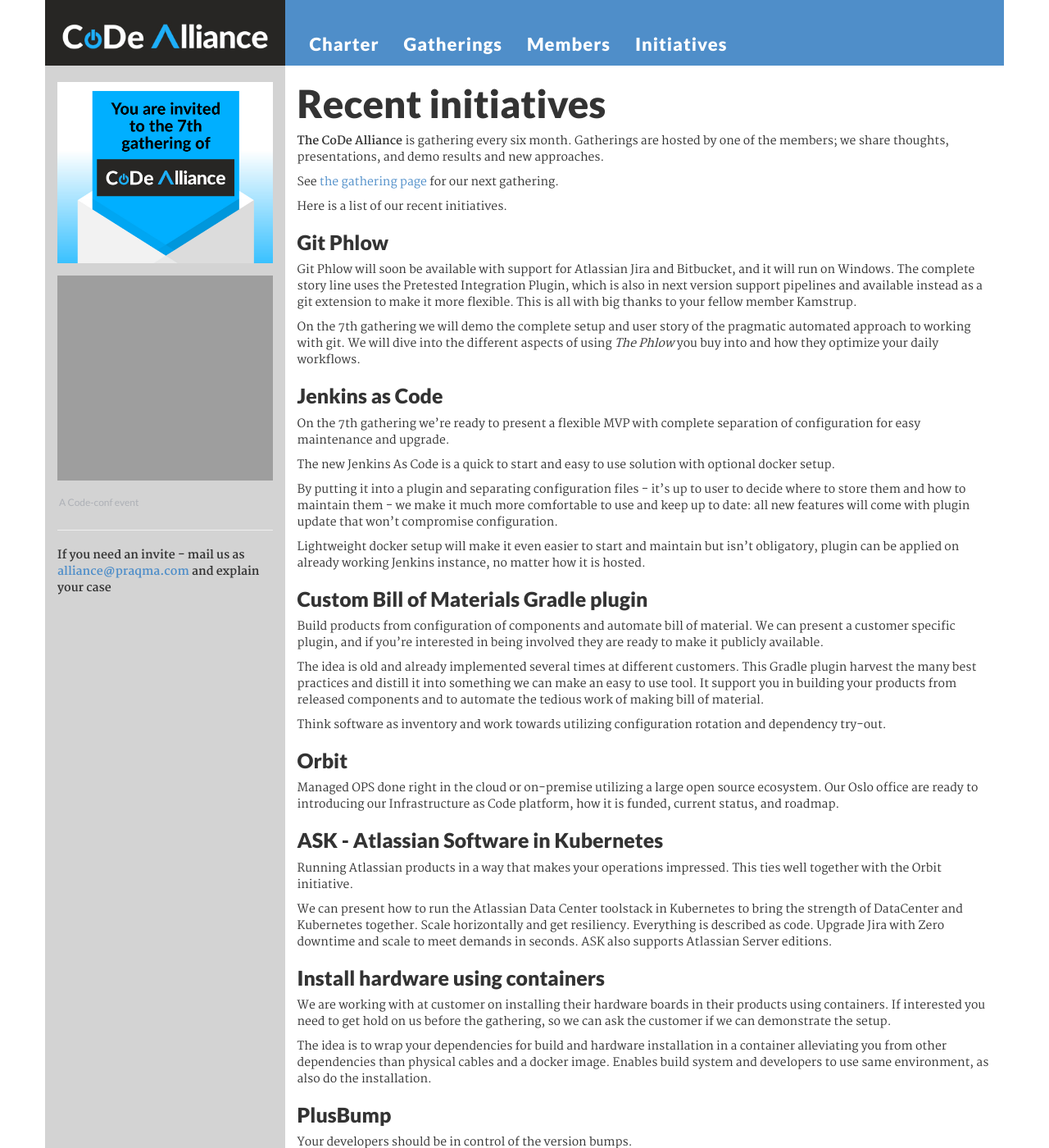
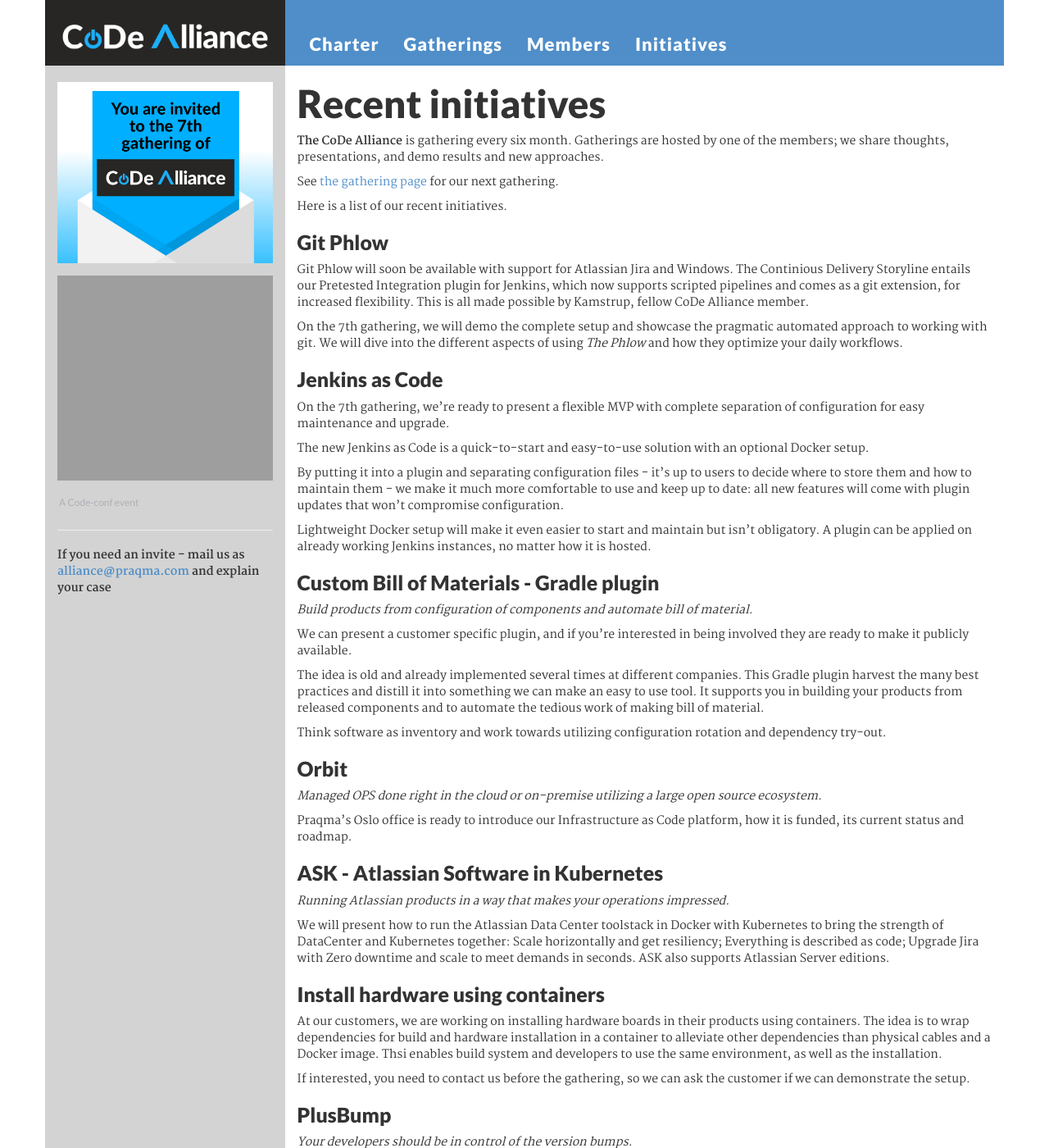
Before and after one commit to Praqma/web-alliance, a Jekyll site: the page built from _pages/initiatives.md, in a window 1280 px wide and 1400 px high. Shown: the whole window at 82% size. Built offline with Jekyll 4.4.1, drawn with Linux system fonts in a browser that asks for light colours; some of the changed text lies outside the part shown; grey boxes are pictures that could not be loaded.

Commit message:
close #60 fix typos on recent initiatives page

```diff
--- a/_pages/initiatives.md
+++ b/_pages/initiatives.md
@@ -11,53 +11,56 @@
 
 ## Git Phlow {#gitphlow}
 
-Git Phlow will soon be available with support for Atlassian Jira and Bitbucket, and it will run on Windows. The complete story line uses the Pretested Integration Plugin, which is also in next version support pipelines and available instead as a git extension to make it more flexible. This is all with big thanks to your fellow member Kamstrup.
+Git Phlow will soon be available with support for Atlassian Jira and Windows. The Continious Delivery Storyline entails our Pretested Integration plugin for Jenkins, which now supports scripted pipelines and comes as a git extension, for increased flexibility. This is all made possible by Kamstrup, fellow CoDe Alliance member.
 
-On the 7th gathering we will demo the complete setup and user story of the pragmatic automated approach to working with git.
-We will dive into the different aspects of using _The Phlow_ you buy into and how they optimize your daily workflows.
+On the 7th gathering, we will demo the complete setup and showcase the pragmatic automated approach to working with git. We will dive into the different aspects of using _The Phlow_ and how they optimize your daily workflows.
 
 ## Jenkins as Code {#jac}
 
-On the 7th gathering we're ready to present a flexible MVP with complete separation of configuration for easy maintenance and upgrade.
+On the 7th gathering, we're ready to present a flexible MVP with complete separation of configuration for easy maintenance and upgrade.
 
-The new Jenkins As Code is a quick to start and easy to use solution with optional docker setup.
+The new Jenkins as Code is a quick-to-start and easy-to-use solution with an optional Docker setup.
 
-By putting it into a plugin and separating configuration files - it’s up to user to decide where to store them and how to maintain them - we make it much more comfortable to use and keep up to date: all new features will come with plugin update that won’t compromise configuration.
+By putting it into a plugin and separating configuration files - it’s up to users to decide where to store them and how to maintain them - we make it much more comfortable to use and keep up to date: all new features will come with plugin updates that won’t compromise configuration.
 
-Lightweight docker setup will make it even easier to start and maintain but isn’t obligatory, plugin can be applied on already working Jenkins instance, no matter how it is hosted.
+Lightweight Docker setup will make it even easier to start and maintain but isn’t obligatory. A plugin can be applied on already working Jenkins instances, no matter how it is hosted.
 
-## Custom Bill of Materials Gradle plugin
+## Custom Bill of Materials - Gradle plugin
 
-Build products from configuration of components and automate bill of material. We can present a customer specific plugin, and if you're interested in being involved they are ready to make it publicly available.
+_Build products from configuration of components and automate bill of material._
 
-The idea is old and already implemented several times at different customers. This Gradle plugin harvest the many best practices and distill it into something we can make an easy to use tool. It support you in building your products from released components and to automate the tedious work of making bill of material.
+We can present a customer specific plugin, and if you're interested in being involved they are ready to make it publicly available.
+
+The idea is old and already implemented several times at different companies. This Gradle plugin harvest the many best practices and distill it into something we can make an easy to use tool. It supports you in building your products from released components and to automate the tedious work of making bill of material.
 
 Think software as inventory and work towards utilizing configuration rotation and dependency try-out.
 
-
 ## Orbit
 
-Managed OPS done right in the cloud or on-premise utilizing a large open source ecosystem. Our Oslo office are ready to introducing our Infrastructure as Code platform, how it is funded, current status, and roadmap.
+_Managed OPS done right in the cloud or on-premise utilizing a large open source ecosystem._
+
+Praqma's Oslo office is ready to introduce our Infrastructure as Code platform, how it is funded, its current status and roadmap.
 
 ## ASK - Atlassian Software in Kubernetes
 
-Running Atlassian products in a way that makes your operations impressed. This ties well together with the Orbit initiative.
+_Running Atlassian products in a way that makes your operations impressed._
 
-We can present how to run the Atlassian Data Center toolstack in Kubernetes to bring the strength of DataCenter and Kubernetes together. Scale horizontally and get resiliency. Everything is described as code. Upgrade Jira with Zero downtime and scale to meet demands in seconds. ASK also supports Atlassian Server editions.
+We will present how to run the Atlassian Data Center toolstack in Docker with Kubernetes to bring the strength of DataCenter and Kubernetes together: Scale horizontally and get resiliency; Everything is described as code; Upgrade Jira with Zero downtime and scale to meet demands in seconds.
+ASK also supports Atlassian Server editions.
 
 ## Install hardware using containers
 
-We are working with at customer on installing their hardware boards in their products using containers. If interested you need to get hold on us before the gathering, so we can ask the customer if we can demonstrate the setup.
+At our customers, we are working on installing hardware boards in their products using containers. The idea is to wrap dependencies for build and hardware installation in a container to alleviate other dependencies than physical cables and a Docker image. Thsi enables build system and developers to use the same environment, as well as the installation.
 
-The idea is to wrap your dependencies for build and hardware installation in a container alleviating you from other dependencies than physical cables and a docker image. Enables build system and developers to use same environment, as also do the installation.
+If interested, you need to contact us before the gathering, so we can ask the customer if we can demonstrate the setup.
 
 ## PlusBump
 
-Your developers should be in control of the version bumps.
+_Your developers should be in control of the version bumps._
 
-Who knows what the next version should be? Independently from your version schema, it is always the developer who should have the last saying in those matter as they will be making writing the code that makes your project break backwards compatibility.
+Who knows what the next version should be? Independently from your version scheme, it is always the developer who should have the last word in these matter, as they will be writing the code that makes your project break backwards compatibility.
 
-It could be as easy as the developer using smart commit message by including phrases likes “Bumps major” or “Patch bump” and then letting the wincrementor tool do the house-keeping of the next version of your project.
+It could be as easy as the developer using smart commit message by including phrases like “Bumps major” or “Patch bump” and then letting the wincrementor tool do the house-keeping of the next version of your project.
 
 That is an automated approach!
 
@@ -65,15 +68,15 @@
 
 ## Traceability is a theme {#traceability}
 
-We have themed the gathering, purely to allow us to dive into traceability and topics on how to measure continuous delivery in your organization utilizing all the data you generate daily from your tool stack . The buzzword would probably be big data!
+We have themed the gathering, purely to allow us to dive into traceability and topics on how to measure Continuous Delivery in your organization utilizing all the data you generate daily from your toolstack. The buzzword would probably be big data!
 
-Within Praqma we have been looking into this for a while, and several efforts have been made available in a proof-of-concept state I would say.
+Within Praqma we have been looking into this for a while, and several efforts have been made available in a proof-of-concept state.
 
-*[The Tracey effort](https://github.com/Praqma?utf8=%E2%9C%93&q=tracey&type=&language=)* is one of them and it uses a message bus and the [Eiffel](https://github.com/Ericsson/eiffel-remrem) protocol to create traces from the tools involved in continuous delivery. It could be used for event based triggering, or used for visualization of interesting metrics or relations.
+*[The Tracey effort](https://github.com/Praqma?utf8=%E2%9C%93&q=tracey&type=&language=)* is one of them and it uses a message bus and the [Eiffel](https://github.com/Ericsson/eiffel-remrem) protocol to create traces from the tools involved in Continuous Delivery. It could be used for event-based triggering, or used for visualization of interesting metrics or relations.
 
 Our *[QuTiCon project](https://github.com/Praqma/quticon_visualization)* is also about visualization but the focus here is on displaying  time series data  to measure typically trends over time. We also have a collection of ELK scripts helping with the same data metrics.
 
-Our vision include answering questions like “Where is my commit”, assuming you have described your process first. Or “How long time does it take for a bug fix commit to get released?”
+Our vision includes answering questions like “Where is my commit”, assuming you have described your process first. Or “How long time does it take for a bug fix commit to get released?”
 We see many of our customers, most of them members of the Code Alliance, investigating or directly working on things like these. We’re involved too.
 
 There is room for both research and investigations, as well a lot of work we could share and reuse to come up with a good project to benefit all of the members. So on day two we plan to have workshops around these broad topics, but we will also have to dive into details and be concrete.
```
